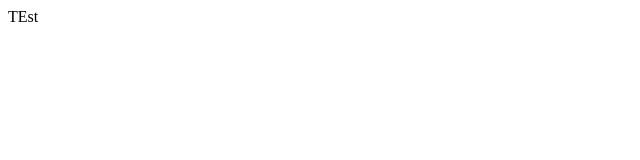
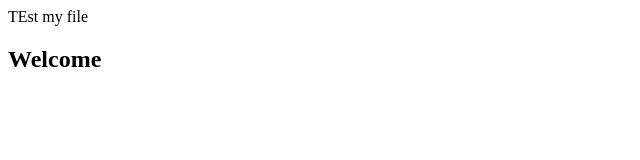
Before and after one commit to nomi673/test, a plain HTML site: page index.html in a window 1280 px wide. Shown: the whole page, without its empty margins (0-640 px from the left). Drawn offline with Linux system fonts and the light colour scheme.

Commit message:
new code lines

```diff
--- a/index.html
+++ b/index.html
@@ -4,7 +4,8 @@
 </head>
 
 <body>
-TEst
+TEst my file
+<h2>Welcome </h2>
 </body>
 
 </html>
```
